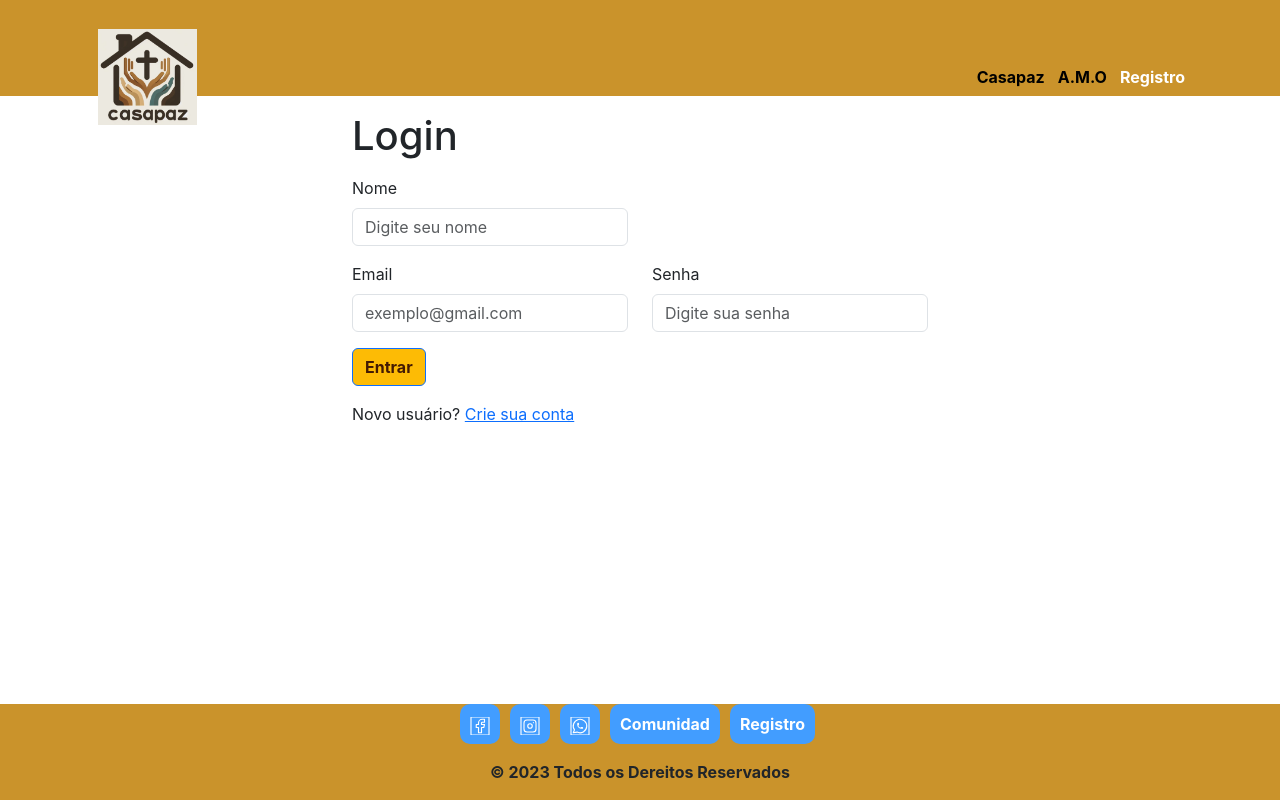
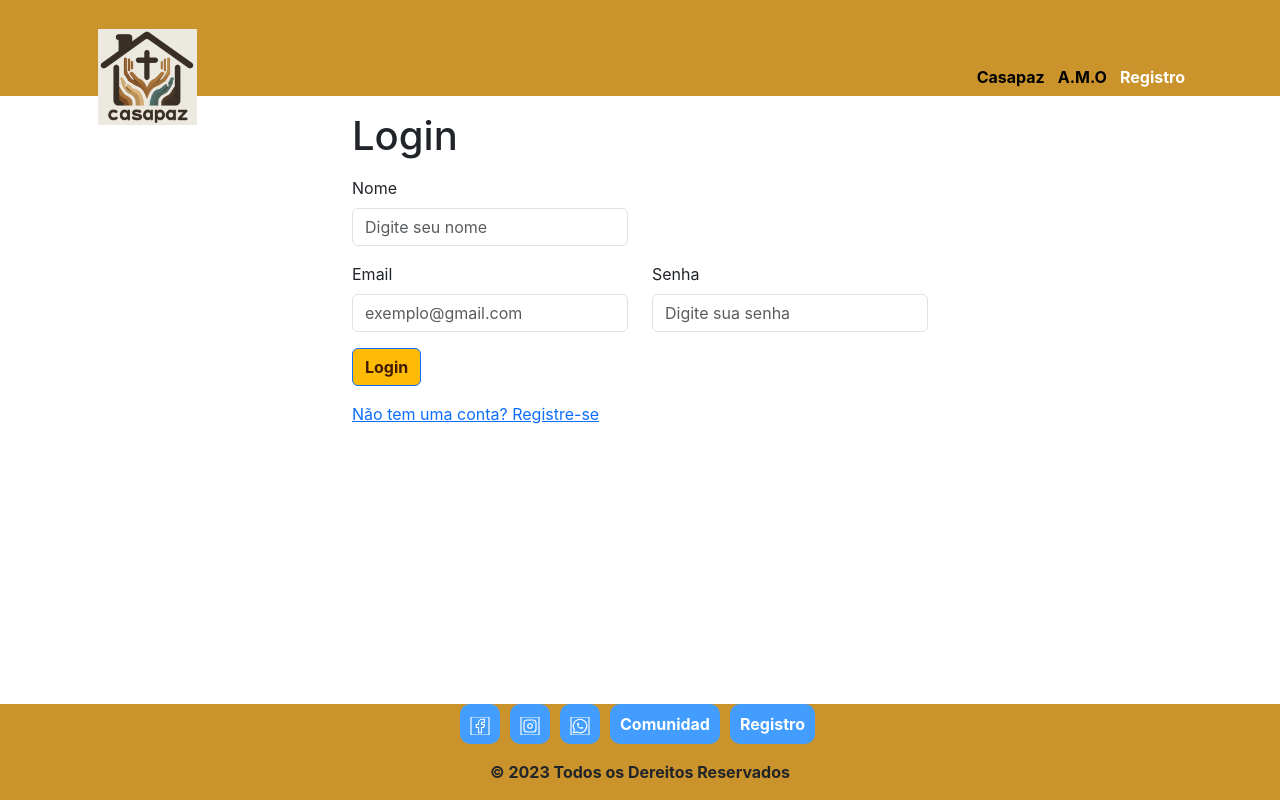
Before and after one commit to Velchael/casadepazreact, a React (Create React App) app: page /Seinscrever in a window 1280 px wide. Built offline with nearby package versions, Linux system fonts and the light colour scheme.

Commit message:
manter sesion iniciada actualizada

```diff
--- a/src/Screens/Seinscrever.js
+++ b/src/Screens/Seinscrever.js
@@ -19,6 +19,7 @@ export default function SeInscrever() {
     apellido: '',
     email: '',
     password: '',
+    rememberMe: false, // Añadir rememberMe
     rol: 'miembro',  // Valor por defecto para rol
     confirmPassword: '',
     fecha_nacimiento: '',
@@ -113,6 +114,12 @@ export default function SeInscrever() {
 
         if (!isSignup) {
           setUser({ username: formData.username });
+          // Guardar token en localStorage si rememberMe está marcado
+        if (formData.rememberMe) {
+          localStorage.setItem('token', data.token);
+        } else {
+          sessionStorage.setItem('token', data.token);
+        }
         }
       } else if (response.status === 409) {
         setMessage({
@@ -329,21 +336,15 @@ export default function SeInscrever() {
             </Row>
           </>
         )}
-        <div className="mb-3">
-          <Button type="submit">{isSignup ? 'Registrar' : 'Entrar'}</Button>
+         <div className="mb-3">
+          <Button type="submit">
+            {isSignup ? 'Registrar' : 'Login'}
+          </Button>
         </div>
         <div className="mb-3">
-          {isSignup ? (
-            <span>
-              Já tem uma conta?{' '}
-              <Link to="#" onClick={() => setIsSignup(false)}>Entrar</Link>
-            </span>
-          ) : (
-            <span>
-              Novo usuário?{' '}
-              <Link to="#" onClick={() => setIsSignup(true)}>Crie sua conta</Link>
-            </span>
-          )}
+          <Link to="#" onClick={() => setIsSignup(!isSignup)}>
+            {isSignup ? 'Já tem uma conta? Faça login' : 'Não tem uma conta? Registre-se'}
+          </Link>
         </div>
       </Form>
     </Container>
```
Also changed, not shown: 1 other file (tests, documents, lock files or other folders).
